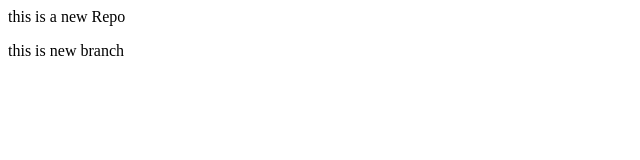
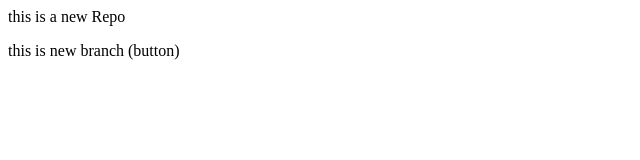
Before and after one commit to Himanshu-bansal-9256/localrepo, a plain HTML site: page index.html in a window 1280 px wide. Shown: the full height of the page, 0-640 px from the left. Drawn offline with Linux system fonts and the light colour scheme.

Commit message:
add button

```diff
--- a/index.html
+++ b/index.html
@@ -1,2 +1,2 @@
 <p>this is a new Repo </p>
-<p>this is new branch </p>
+<p>this is new branch (button) </p>
```
